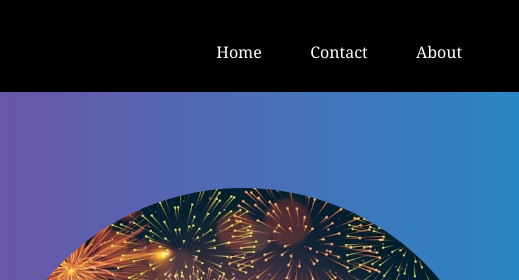
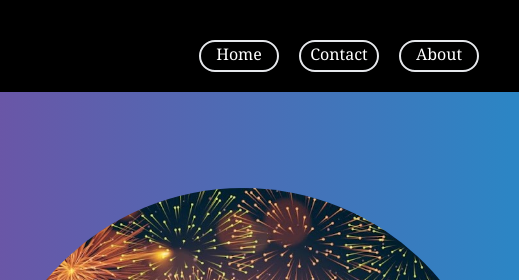
Before and after one commit to itsme-Subid/Web-development, a plain HTML site: page index.html in a window 1280 px wide. Shown: the top 280 px of the page, 761-1280 px from the left. Drawn offline with nearby package versions, Linux system fonts and the light colour scheme.

Commit message:
Initial Commit

```diff
--- a/index.html
+++ b/index.html
@@ -18,11 +18,11 @@
                     alt="itsmeSubid" class="max-h-5 min-h-fit mx-auto" srcset="">
             </a>
             <nav class="md:ml-auto flex flex-wrap items-center text-base text-white justify-center">
-                <a class="mr-5 w-20 text-center hover:bg-gray-700 rounded-2xl shadow-white h-8 hover:" href=""
+                <a class="mr-5 w-20 text-center hover:bg-gray-700 rounded-2xl shadow-white border-2 h-8 hover:" href=""
                     target="_blank">Home</a>
-                <a class="mr-5 w-20 text-center hover:bg-gray-700 rounded-2xl shadow-white h-8 hover:"
+                <a class="mr-5 w-20 text-center hover:bg-gray-700 rounded-2xl shadow-white border-2 h-8 hover:"
                     href="https://www.instagram.com/itsme_subid/" target="_blank">Contact</a>
-                <a class="mr-5 w-20 text-center hover:bg-gray-700 rounded-2xl shadow-white h-8 hover:"
+                <a class="mr-5 w-20 text-center hover:bg-gray-700 rounded-2xl shadow-white border-2 h-8 hover:"
                     href="https://github.com/itsme-Subid/" target="_blank">About</a>
             </nav>
         </div>
```
